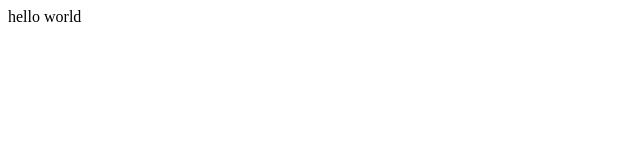
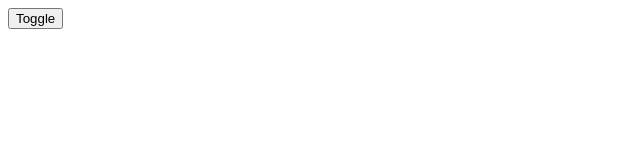
Before and after one commit to javierpb275/vue-animations, a Vue app: page / in a window 1280 px wide. Shown: the top 160 px of the page, without its empty margins (0-640 px from the left). Built offline with nearby package versions, Linux system fonts and the light colour scheme.

Commit message:
animating with css transitions

```diff
--- a/src/App.vue
+++ b/src/App.vue
@@ -1,10 +1,33 @@
 <template>
-<div>hello world</div>
+  <div>
+    <button type="button" @click="flag = !flag">Toggle</button>
+    <transition name="fade">
+      <h2 v-if="flag">Hello World!</h2>
+    </transition>
+  </div>
 </template>
 
 <script>
+export default {
+  name: "App",
+  data() {
+    return {
+      flag: false,
+    };
+  },
+};
+</script>
 
-export default {
-  name: 'App',
+<style>
+.fade-enter-from {
+  opacity: 0;
 }
-</script>
+.fade-enter-active {
+  transition: all 0.25s linear;
+}
+
+.fade-leave-to {
+  transition: all 0.25s linear;
+  opacity: 0;
+}
+</style>
```
